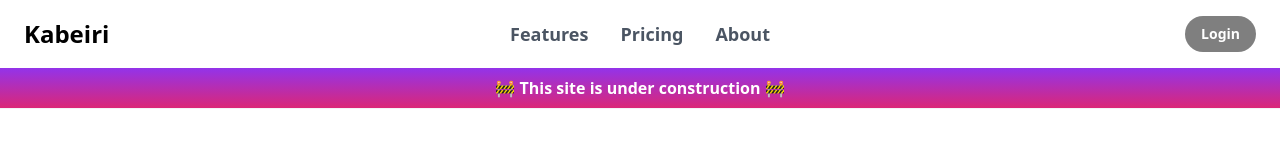
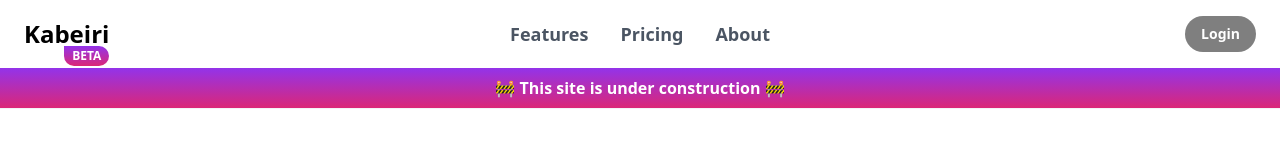
Before and after one commit to Kabeiri-Application/kabeiri-website, a Next.js app: page / in a window 1280 px wide. Shown: the top 160 px of the page. Built offline with nearby package versions, Linux system fonts and the light colour scheme.

Commit message:
Add beta tag to header

```diff
--- a/src/components/Header.tsx
+++ b/src/components/Header.tsx
@@ -7,8 +7,11 @@ export function Header() {
     <header className='fixed inset-x-0 top-0 z-50 border-b border-gray-100 bg-white/80 backdrop-blur-md'>
       <nav className='mx-auto max-w-7xl px-6 py-4'>
         <div className='flex items-center justify-between'>
-          <Link href='/' className='text-2xl font-bold'>
+          <Link href='/' className='relative text-2xl font-bold'>
             Kabeiri
+            <span className='absolute -bottom-4 right-0 rounded-full rounded-tl-none bg-gradient-to-b from-purple-600 to-pink-600 px-2 py-0.5 text-xs font-semibold text-white'>
+              BETA
+            </span>
           </Link>
           <div className='absolute left-1/2 -translate-x-1/2'>
             <div className='hidden items-center gap-8 text-lg font-semibold text-gray-600 transition-colors md:flex'>
```
